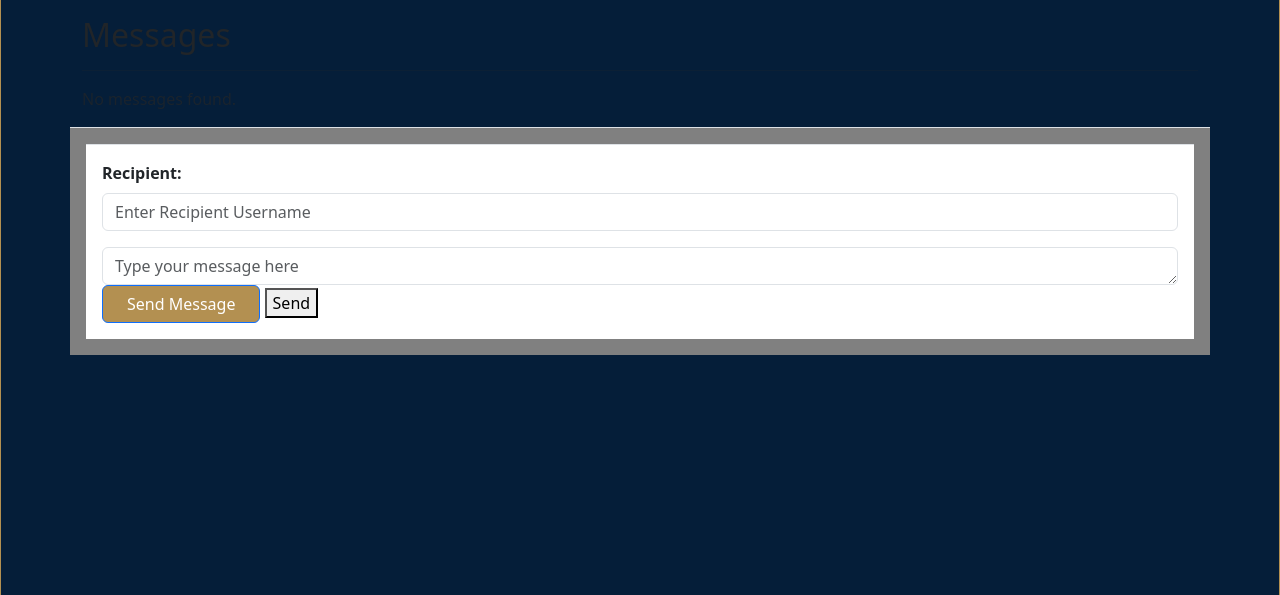
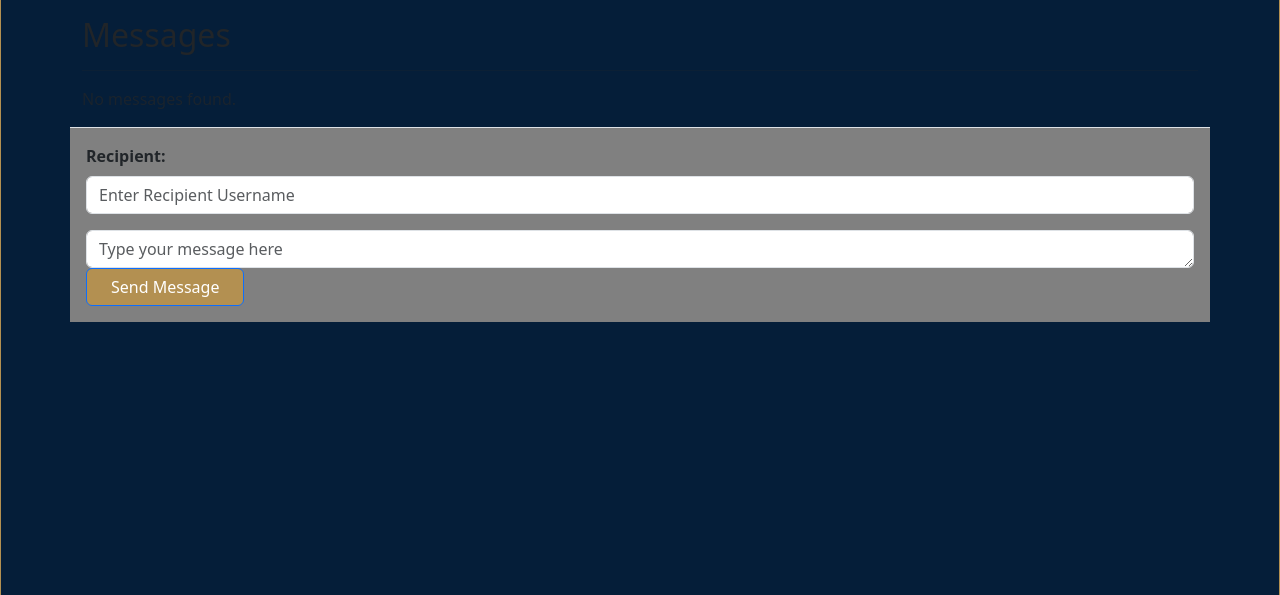
Before and after one commit to carrigerkevin-pixel/Jobs-R-Us, a Django app: template messaging/templates/messaging/index.html in a window 1280 px wide. Shown: the part 89-684 px from the top of the page. Run offline with Django 4.2, Linux system fonts and the light colour scheme; the template is opened without the code that fills it, so the values that code supplies are empty.

Commit message:
I think I fixed everything that was caused by my user error

```diff
--- a/messaging/templates/messaging/index.html
+++ b/messaging/templates/messaging/index.html
@@ -6,19 +6,15 @@
             <h2>Messages</h2>
             <hr />
         </div>
-        <div class="row">
+        <div class="row mb-4">
             {% for message in template_data.messages %}
             <div class="col-12 col-md-6 mb-3">
                 <div class="p-2 card align-items-center pt-4" style="background-color: gray;">
                     <div class="card-body text-center">
                         <p class="fw-bold text-primary">Message from: {{ message.sender.username}}</p>
                         <p class="text-center text-muted"> {{ message.timestamp}} </p>
-            <div class="col-md-4 col-lg-3 mb-2">
-                <div class="p-2 card align-items-center pt-4">
-                    <div class="card-body text-center">
-                        <p class="fw-bold text-primary">Message from: {{ message.sender.username}}</p>
-                        <p class="text-end text-muted"> {{ message.timestamp}} </p>
-                        <div class="card-body text-start">
+                        <hr />
+                        <div class="card-body text-center">
                             {{ message.content }}
                         </div>
                     </div>
@@ -31,8 +27,6 @@
             {% endfor %}
             <div class="card-footer p-3 border-top" style="background-color: gray;">
                 <form method="POST" action="{% url 'messaging.send_message' %}">
-            <div class="card-footer bg-white p-3 border-top">
-                <form method="POST" action="{% url 'messaging.send_message' recipient.id %}">
                     {% csrf_token %}
                     <div class="mb-3">
                         <label for="recipient_username" class="form-label fw-bold">Recipient: </label>
@@ -40,7 +34,6 @@
                     </div>
                     <textarea name="content" class="form-control" rows="1" placeholder="Type your message here" required></textarea>
                     <button type="submit" class="btn btn-primary px-4">Send Message</button>
-                    <button>Send</button>
                 </form>
             </div>
         </div>
--- a/messaging/urls.py
+++ b/messaging/urls.py
@@ -2,5 +2,6 @@ from django.urls import path
 from . import views
 
 urlpatterns = [
-    path('send/', views.send_message, name='messaging.send_message')
+    path('', views.index, name='messaging.index'),
+    path('send/', views.send_message, name='messaging.send_message'),
 ]
```
